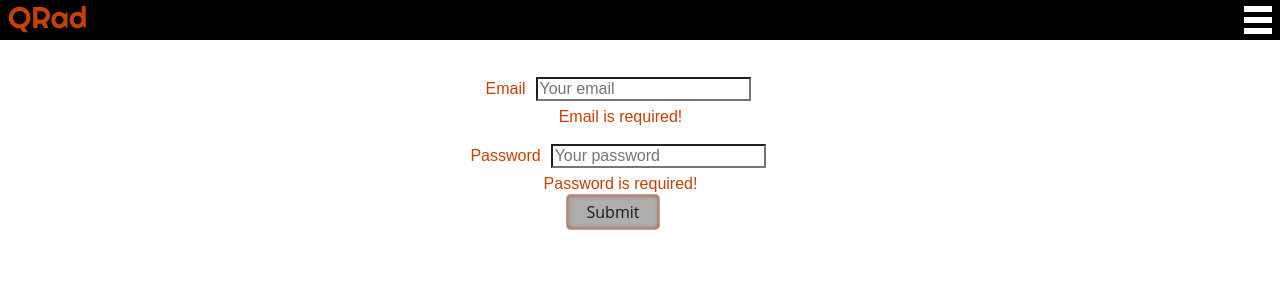
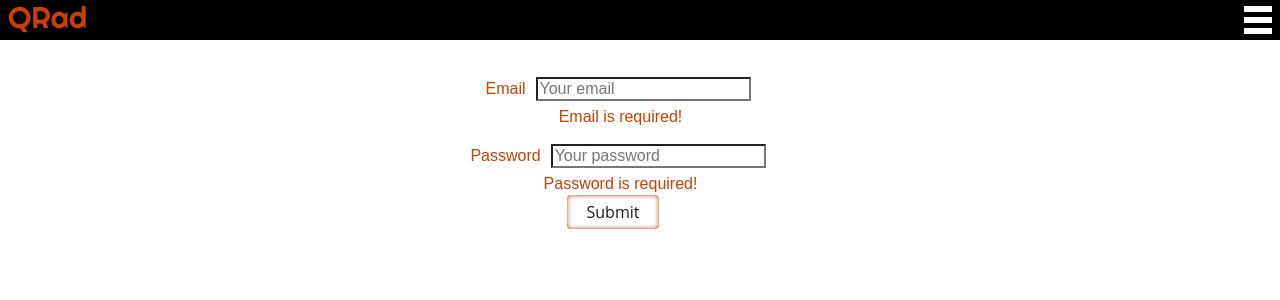
Before and after one commit to sihayah/QRad, a React (Create React App) app in the folder client/: page /login in a window 1280 px wide. Shown: the top 300 px of the page. Built offline with nearby package versions, Linux system fonts and the light colour scheme.

Commit message:
adjusted button background colors on login and signup forsm

```diff
--- a/client/src/components/Login/login.css
+++ b/client/src/components/Login/login.css
@@ -15,3 +15,11 @@
 .feedback {
     padding-left: 15px;
 }
+
+.form button {
+    background-color: #fff;
+}
+
+.form button:hover {
+    background-color: var(--third-color);
+}
--- a/client/src/components/Signup/signup.css
+++ b/client/src/components/Signup/signup.css
@@ -15,3 +15,11 @@
 .feedback {
     padding-left: 15px;
 }
+
+.form button {
+    background-color: #fff;
+}
+
+.form button:hover {
+    background-color: var(--third-color);
+}
```
